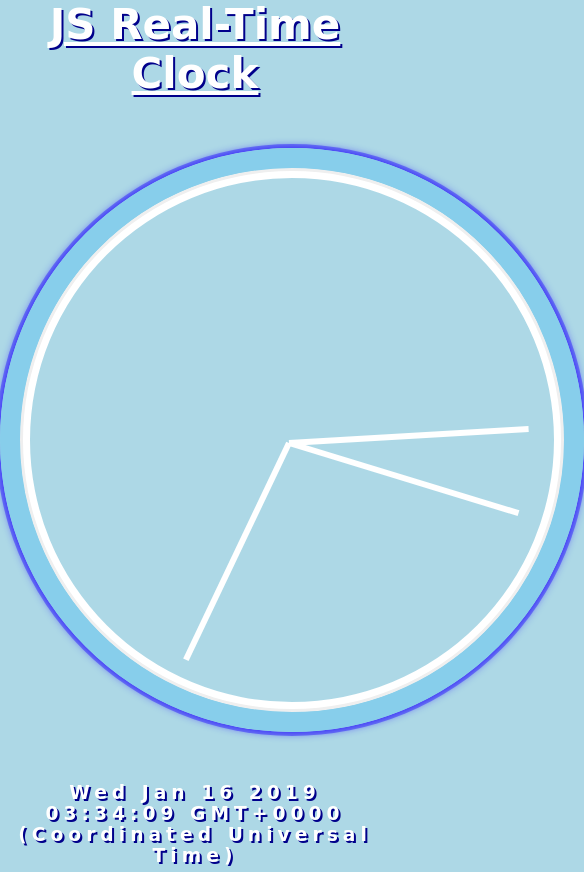
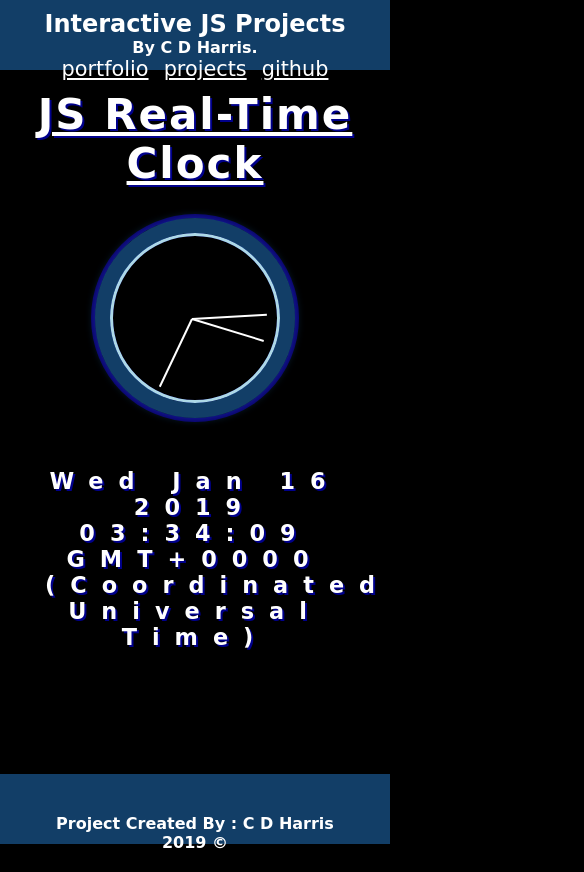
Before and after one commit to bionic-fish/realtime-clock, a plain HTML site: page index.html in a window 390 px wide. Shown: the whole page, 584 px wide, since content can reach past the window. Drawn offline with Linux system fonts and the light colour scheme; a web font is replaced by a local one.

Commit message:
mobile-view, changed color palett

```diff
--- a/css/master.css
+++ b/css/master.css
@@ -7,37 +7,44 @@ html {
   box-sizing: border-box;
 }
 body {
-  background: lightblue;
+  background: #000;
+  font-family: 'Wallpoet', cursive;
+}
+.container {
+  margin-top: 20px;
 }
 h1 {
+  margin-top: 20px;
   color: #fff;
   text-shadow: 2px 2px darkblue;
   text-align: center;
   text-decoration: underline;
   font-size: 42px;
-  font-family: 'Coiny', cursive;
+  letter-spacing: 2px;
+  /* font-family: 'Coiny', cursive; */
 }
 h3 {
-  font-family: 'Wallpoet', cursive;
+
   text-align: center;
   text-shadow: 2px 2px darkblue;
-  letter-spacing: 5px;
+  letter-spacing: 15px;
   color: #fff;
+  font-size: 1.4em;
 }
 /* Clock + Clock Face Properties */
 .clock {
   width: 30rem;
   height: 30rem;
-  border: 20px solid skyblue;
+  border: 20px solid rgba(36, 124, 206, 0.5);
   border-radius: 50%;
   margin: 50px auto;
   position: relative;
   padding: 2rem;
   box-shadow:
     0 0 0px 4px rgba(27, 1, 255, 0.4),
-    inset 0 0 0 3px #efefef,
-    inset 0 0 0 10px #fff,
-    0 0 10px rgba(27, 1, 255, 0.9);
+    inset 0 0 0 3px lightblue,
+    inset 0 0 0 3px darkblue,
+    0 0 10px rgba(36, 124, 206, 0.5);
 }
 
 .clock-face {
@@ -50,7 +57,7 @@ h3 {
 /* Clock Hour + Minute + Second Hands */
 .hand {
   width: 50%;
-  height: 6px;
+  height: 2px;
   background-color: #fff;
   position: absolute;
   top: 50%;
@@ -60,3 +67,59 @@ h3 {
   transition: all 0.5s;
   transition-timing-function: cubic-bezier(0.1, 2.7, 0.58, 1);
 }
+/* header + footer consistant across all JS interactive projects */
+
+.topbar__left {
+  float: left;
+}
+.topbar__right {
+  float: right;
+}
+#topbar,
+#footer {
+    font-family: 'Gruppo', cursive;
+    height: fit-content;
+    background-color: rgba(36, 124, 206, 0.5);
+    text-align: center;
+    padding: 10px;
+    color: #fff;
+    height: 50px;
+}
+#topbar a {
+  color: #fff;
+  font-size: 1.3em;
+  padding: 5px;
+}
+#footer {
+  position: absolute;
+  bottom: 0;
+  right: 0;
+  left: 0;
+}
+
+@media screen and (max-width: 500px) {
+  .clock {
+    width: 50%;
+    height: 150px;
+    border: 15px solid rgba(36, 124, 206, 0.5);
+    border-radius: 50%;
+    margin: auto;
+    position: relative;
+    padding: 10px;
+  }
+  .clock-face {
+    position: relative;
+    width: 100%;
+    height: 100%;
+    transform: translate(-3px);
+  }
+  .container {
+    padding: 20px;
+    max-width: 300px;
+    margin: 10px auto;
+  }
+  .topbar__left,
+  .topbar__right {
+    float: none;
+  }
+}
--- a/index.html
+++ b/index.html
@@ -9,22 +9,52 @@
   <link rel="stylesheet" href="css/master.css">
   <link href="https://fonts.googleapis.com/css?family=Coiny" rel="stylesheet">
   <link href="https://fonts.googleapis.com/css?family=Wallpoet" rel="stylesheet">
+  <link href="https://fonts.googleapis.com/css?family=Gruppo" rel="stylesheet">
 
 
 </head>
 <body>
+    <div id="topbar">
+        <span class="topbar__left">
+            <h2>Interactive JS Projects</h2>
+            <h4>By C D Harris.</h4>
+        </span>
+
+        <span class="topbar__right">
+            <a href="https://bionic-fish.github.io/">portfolio</a>
+            <a href="https://bionic-fish.github.io/js-interactive/">projects</a>
+            <a href="https://github.com/bionic-fish">github</a>
+        </span>
+    </div>
+
   <h1>JS Real-Time Clock</h1>
+  <!-- clock wrapping container -->
+  <div class="container">
+    <!-- clock + clock elements -->
     <div class="clock">
       <div class="clock-face">
         <div class="hand hour-hand"></div>
         <div class="hand min-hand"></div>
         <div class="hand second-hand"></div>
       </div>
+    <!-- div .clock ends here -->
+    </div>
+<!-- div .container ends here -->
 </div>
 
-  <div class="digital">
+  <div class="container">
     <h3 id="digitalTime"></h3>
   </div>
+
+  <br>
+
+  <footer id="footer">
+      <div class="container">
+          <h4>Project Created By : C D Harris <br>
+          2019 &copy; </h4>
+
+      </div>
+  </footer>
 
 <script src="assets/js/index.js"></script>
 </body>
```
Lines whose indentation alone changed are shown as unchanged.
